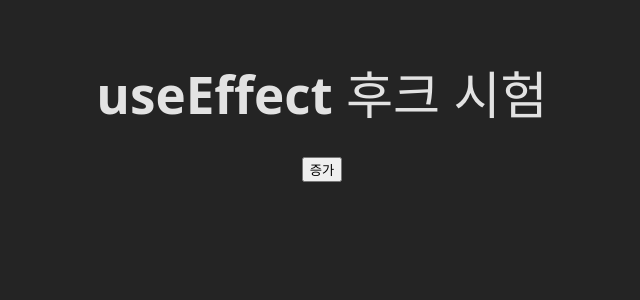
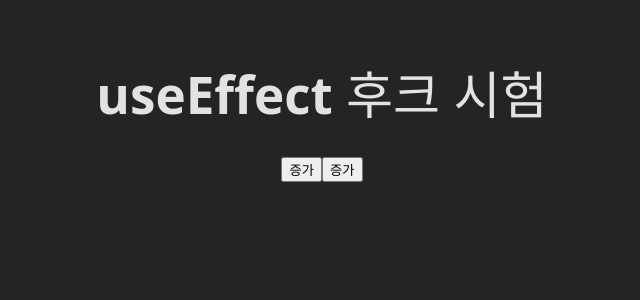
Before and after one commit to osparking/react-exercise, a React (Vite) app: page / in a window 1280 px wide. Shown: the top 300 px of the page, without its empty margins (318-958 px from the left). Built offline with nearby package versions, Linux system fonts and the light colour scheme.

Commit message:
add new value state and inc button

```diff
--- a/src/App.jsx
+++ b/src/App.jsx
@@ -3,9 +3,16 @@ import './App.css';
 
 function App() {
   const [count, setCount] = useState(0);
+  const [value, setValue] = useState(0);
+
   const incCount = () => {
     setCount(count + 1);
     document.title = `계수기:${count}`;
+  }
+
+  const incValue = () => {
+    setValue(value + 1);
+    console.log("value inc'ed");
   }
 
   useEffect(() => {
@@ -17,6 +24,7 @@ function App() {
     <>
       <h1>useEffect 후크 시험</h1>
       <button onClick={incCount}>증가</button>
+      <button onClick={incValue}>증가</button>
     </>
   )
 }
```
